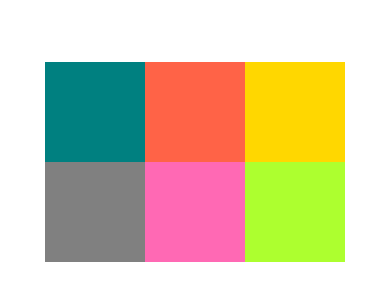
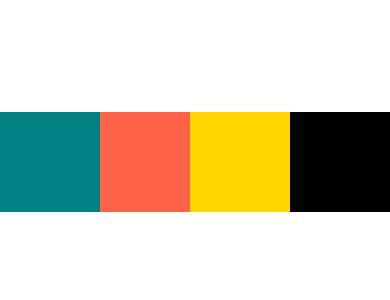
Before and after one commit to badr1106/DoneWithIt, a React Native app: screen / in a window 390 px wide. Shown: the part 260-560 px from the top of the page. Built offline with nearby package versions, Linux system fonts and the light colour scheme.

Commit message:
Flexboxes basis - grow - shrink

```diff
--- a/App.js
+++ b/App.js
@@ -9,21 +9,22 @@ export default function App() {
         flexDirection: "row",
         justifyContent: "center", // main
         alignItems: "center", // secondary
-        alignContent: "center",
-        flexWrap: "wrap",
       }}
     >
       <View
         style={{
           backgroundColor: "teal",
-          width: 100,
+          flexBasis: 100,
+          flexGrow: 1,
+          // width: 100,
           height: 100,
         }}
       />
       <View
         style={{
           backgroundColor: "tomato",
-          width: 100,
+          flexShrink: 1,
+          width: 300,
           height: 100,
         }}
       />
@@ -36,21 +37,7 @@ export default function App() {
       />
       <View
         style={{
-          backgroundColor: "grey",
-          width: 100,
-          height: 100,
-        }}
-      />
-      <View
-        style={{
-          backgroundColor: "hotpink",
-          width: 100,
-          height: 100,
-        }}
-      />
-      <View
-        style={{
-          backgroundColor: "greenyellow",
+          backgroundColor: "black",
           width: 100,
           height: 100,
         }}
```
